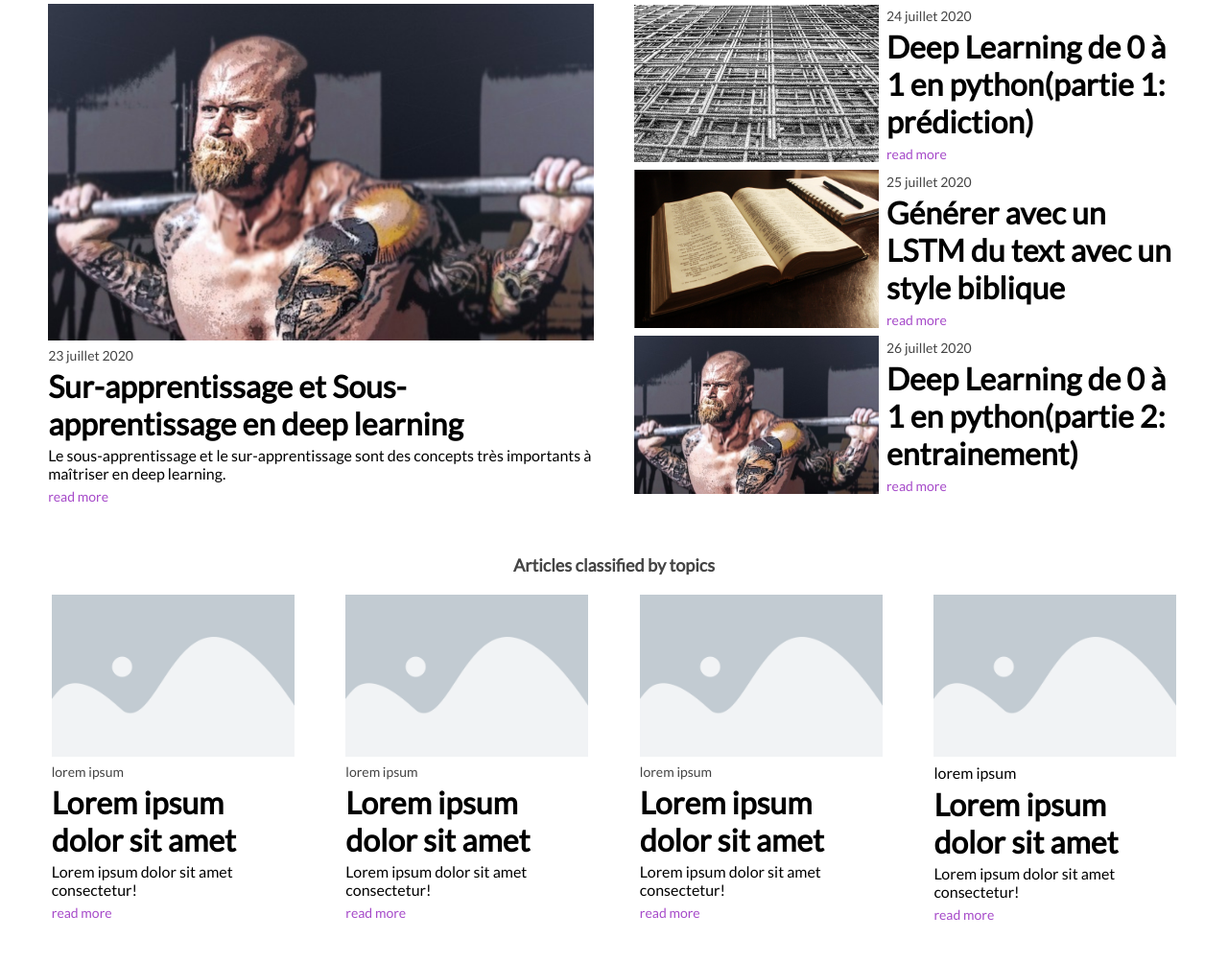
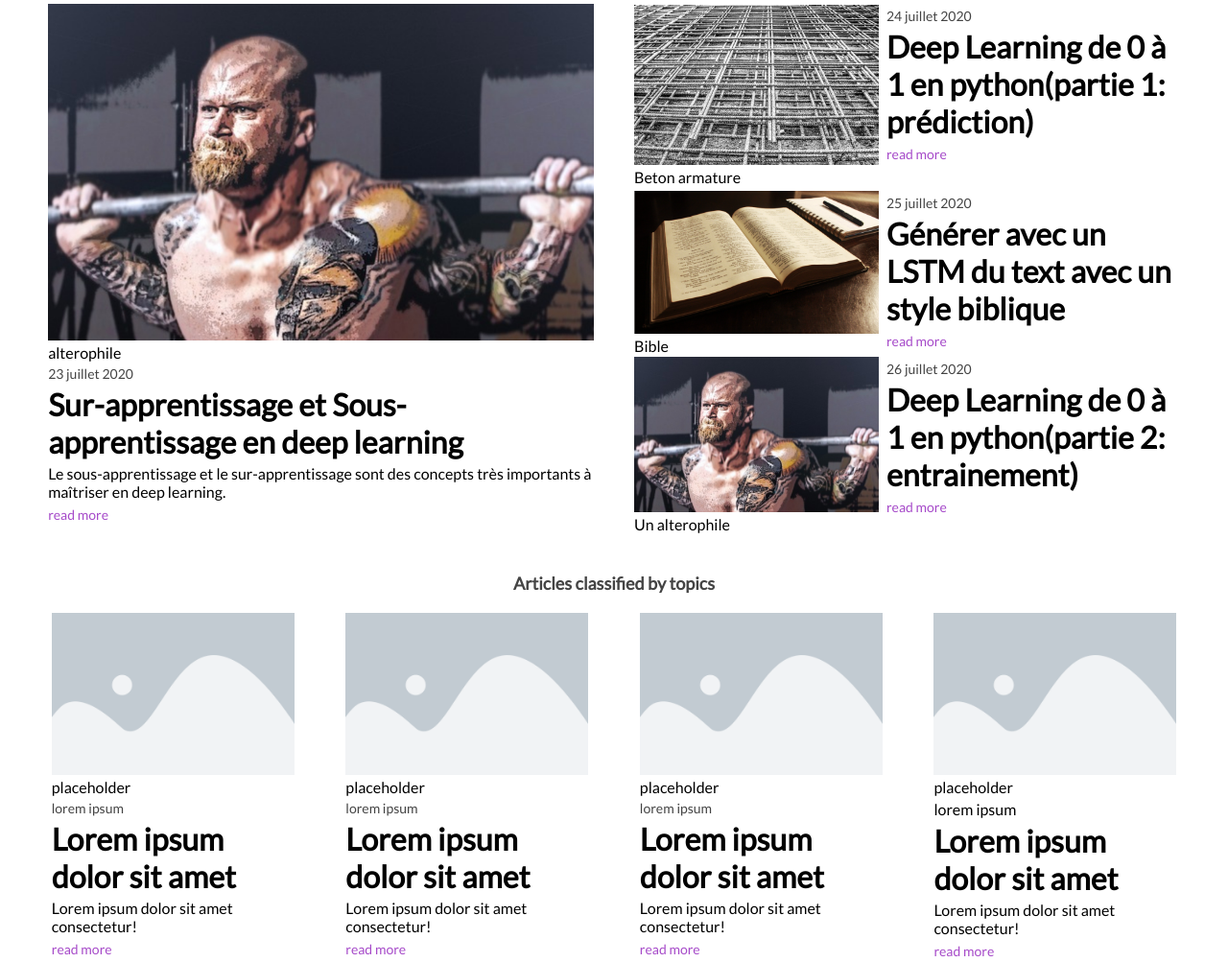
Before and after one commit to glody007/personal-blog, a plain HTML site: page index.html in a window 1280 px wide. Shown: the part 247-1250 px from the top of the page at 96% size. Drawn offline with Linux system fonts and the light colour scheme.

Commit message:
feat: caption on the home page

```diff
--- a/index.html
+++ b/index.html
@@ -28,7 +28,10 @@
             <div class="home-main-content">
                 <div class="article-of-the-day section">
                     <h3 class="section-title">The best article</h3>
+                    <figure>
                         <img src="img/posts/over-small.png" alt="Un alterophile" class="card-img">
+                        <figcaption>alterophile</figcaption>
+                    </figure>
                     <p class="card-sub-title">23 juillet 2020</p>
                     <h2 class="card-title">Sur-apprentissage et Sous-apprentissage en deep learning</h2>
                     <p class="card-content">Le sous-apprentissage et le sur-apprentissage sont des concepts très importants à maîtriser en deep learning.</p>
@@ -38,7 +41,10 @@
                     <h3 class="section-title">Featured articles</h3>
                     <div class="related-articles">
                         <div class="card-horizontal">
+                            <figure>
                                 <img src="img/posts/dep-small.png" alt="Beton armature" class="card-img max-heigth">
+                                <figcaption>Beton armature</figcaption>
+                            </figure>
                             <div>
                                 <p class="card-sub-title">24 juillet 2020</p>
                                 <h2 class="card-title">Deep Learning de 0 à 1 en python(partie 1: prédiction)</h2>
@@ -46,7 +52,10 @@
                             </div>
                         </div>
                         <div class="card-horizontal">
+                            <figure>
                                 <img src="img/posts/lstm-small.png" alt="Bible" class="card-img max-heigth">
+                                <figcaption>Bible</figcaption>
+                            </figure>
                             <div>
                                 <p class="card-sub-title">25 juillet 2020</p>
                                 <h2 class="card-title">Générer avec un LSTM du text avec un style biblique</h2>
@@ -54,7 +63,10 @@
                             </div>
                         </div>
                         <div class="card-horizontal">
+                            <figure>
                                 <img src="img/posts/over-small.png" alt="Un alterophile" class="card-img max-heigth">
+                                <figcaption>Un alterophile</figcaption>
+                            </figure>
                             <div >
                                 <p class="card-sub-title">26 juillet 2020</p>
                                 <h2 class="card-title">Deep Learning de 0 à 1 en python(partie 2: entrainement)</h2>
@@ -68,7 +80,10 @@
                 <h3 class="all-article-title">Articles classified by topics</h3>
                 <div class="other-content">
                     <div class="card-column">
+                        <figure>
                             <img src="img/placeholder.png" alt="A placeholder image" class="card-img">
+                            <figcaption>placeholder</figcaption>
+                        </figure>
                         <div>
                             <p class="card-sub-title">lorem ipsum</p>
                             <h2 class="card-title">Lorem ipsum dolor sit amet </h2>
@@ -77,7 +92,10 @@
                         </div>
                     </div>
                     <div class="card-column">
+                        <figure>
                             <img src="img/placeholder.png" alt="A placeholder image" class="card-img">
+                            <figcaption>placeholder</figcaption>
+                        </figure>
                         <div>
                             <p class="card-sub-title">lorem ipsum</p>
                             <h2 class="card-title">Lorem ipsum dolor sit amet </h2>
@@ -86,7 +104,10 @@
                         </div>
                     </div>
                     <div class="card-column">
+                        <figure>
                             <img src="img/placeholder.png" alt="A placeholder image" class="card-img">
+                            <figcaption>placeholder</figcaption>
+                        </figure>
                         <div>
                             <p class="card-sub-title">lorem ipsum</p>
                             <h2 class="card-title">Lorem ipsum dolor sit amet </h2>
@@ -95,7 +116,10 @@
                         </div>
                     </div>
                     <div class="card-column">
+                        <figure>
                             <img src="img/placeholder.png" alt="A placeholder image" class="card-img">
+                            <figcaption>placeholder</figcaption>
+                        </figure>
                         <div >
                             <p>lorem ipsum</p>
                             <h2>Lorem ipsum dolor sit amet </h2>
--- a/style/general.css
+++ b/style/general.css
@@ -91,6 +91,11 @@ a
     border-radius: 50px;
 }
 
+figure
+{
+    margin: 0px;
+}
+
 @media(min-width: 768px)
 {
     h1
--- a/style/home.css
+++ b/style/home.css
@@ -71,10 +71,11 @@
     {
         display: flex;
         flex-direction: column;
+        justify-content: space-between;
     }
     .max-heigth
     {
-        height: 100%;
+        height: 90%;
     }
     .all-article-title
     {
```
Lines whose indentation alone changed are shown as unchanged.
